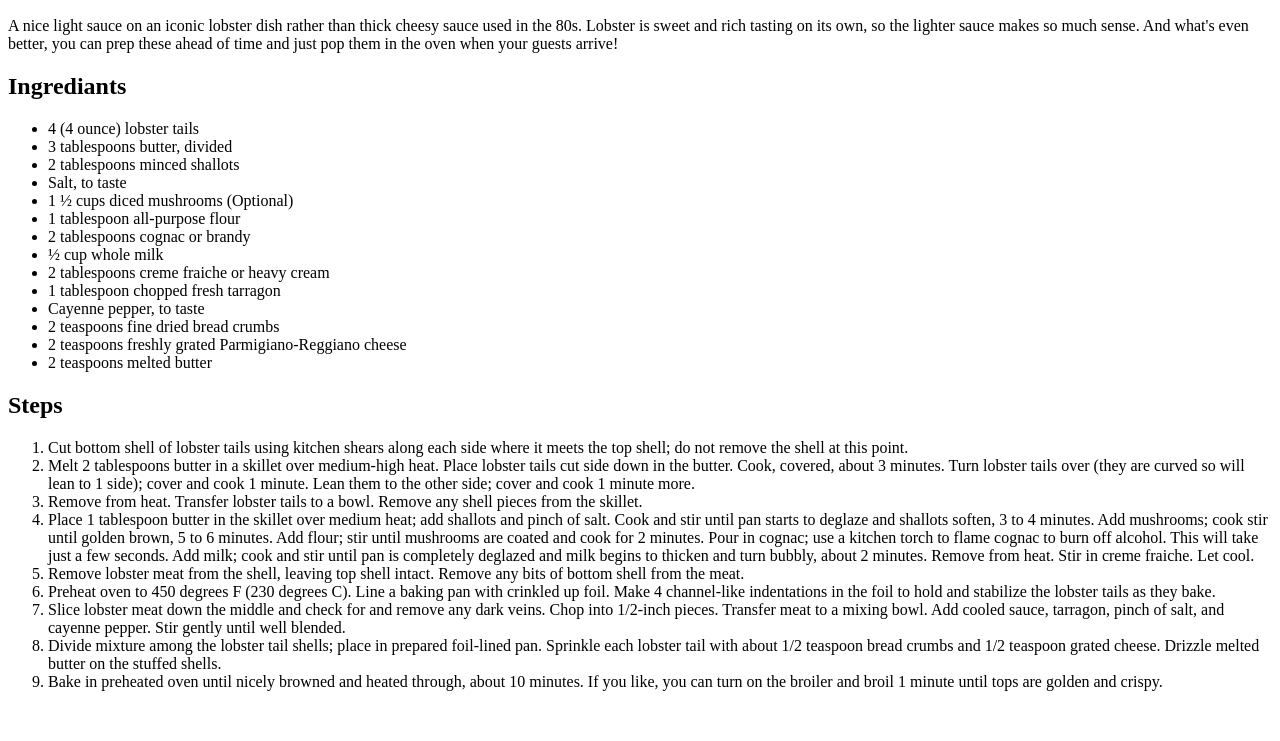
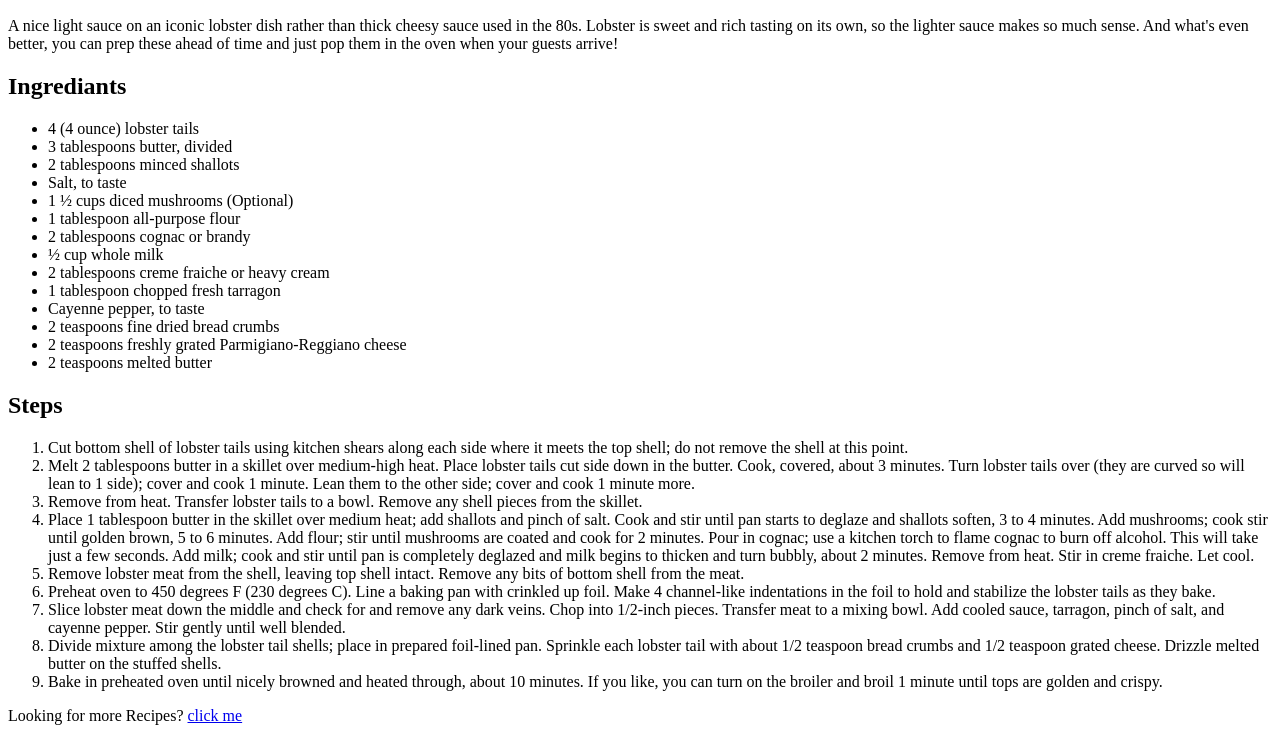
Before and after one commit to Arkenull/odin-recipes, a plain HTML site: page recipes/lobster_thermidor.html in a window 1280 px wide. Shown: the part 383-1124 px from the top of the page. Before the commit the page ends 1090 px from the top, so only its background shows below. Drawn offline with Linux system fonts and the light colour scheme.

Commit message:
added forgotton 'looking for more recipes button'
Button is meant to lead to the main page, but was forgetton to be added to the Lobster Thermidor page

```diff
--- a/recipes/lobster_thermidor.html
+++ b/recipes/lobster_thermidor.html
@@ -55,5 +55,6 @@
                 <li>Divide mixture among the lobster tail shells; place in prepared foil-lined pan. Sprinkle each lobster tail with about 1/2 teaspoon bread crumbs and 1/2 teaspoon grated cheese. Drizzle melted butter on the stuffed shells.</li>
                 <li>Bake in preheated oven until nicely browned and heated through, about 10 minutes. If you like, you can turn on the broiler and broil 1 minute until tops are golden and crispy.</li>
             </ol>
+        <p>Looking for more Recipes? <a href="../index.html">click me</a></p>
     </body>
 </html>
```
